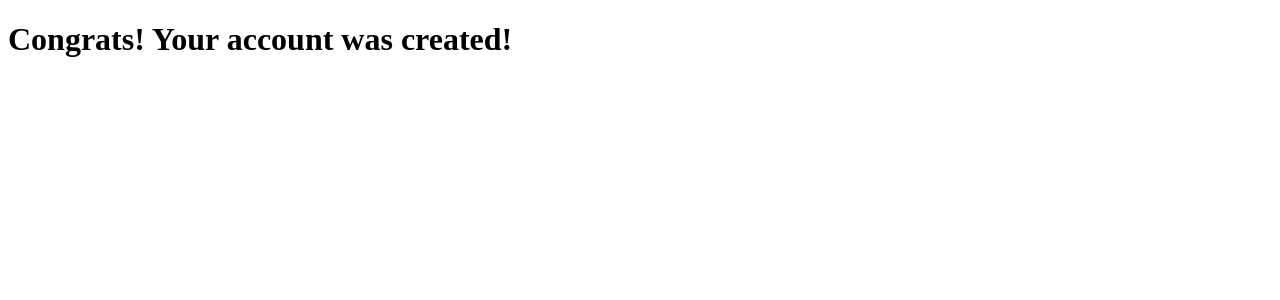
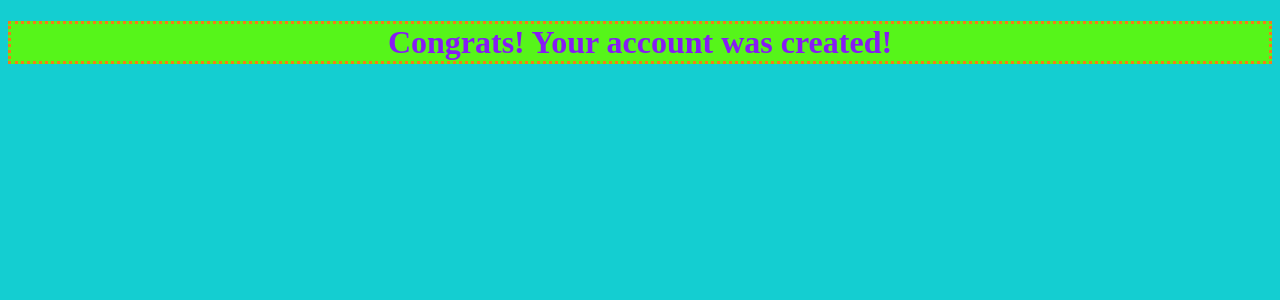
Before and after one commit to cathsu/cst336_spring2020, a PHP site: page /welcome.html in a window 1280 px wide. Shown: the top 300 px of the page. Run offline with PHP 8.4, Linux system fonts and the light colour scheme.

Commit message:
Add css styling

```diff
--- a/public/labs/lab4/css/styles.css
+++ b/public/labs/lab4/css/styles.css
@@ -39,3 +39,7 @@ body {
     font-size:25px !important;
 
 }
+
+#message {
+    text-align:center;
+}
--- a/public/labs/lab4/index.html
+++ b/public/labs/lab4/index.html
@@ -36,7 +36,7 @@
                 Password Again:       <input type="password" id="passwordAgain"><br>
                                       <span id="passwordAgainError"></span><br /><br>
 
-                <input id="button" type="submit" value="Sign up!">
+                <input type="submit" value="Sign up!">
             </form>
         </div>
         <script>
--- a/public/labs/lab4/welcome.html
+++ b/public/labs/lab4/welcome.html
@@ -2,6 +2,7 @@
 <html>
     <head>
         <title> Welcome </title>
+        <link rel="stylesheet" type="text/css" href="css/styles.css">
         <!-- import jQuery library so it can be used to add events and the AJAX call-->
         <script src="https://ajax.googleapis.com/ajax/libs/jquery/3.4.1/jquery.min.js"></script>
 
```
